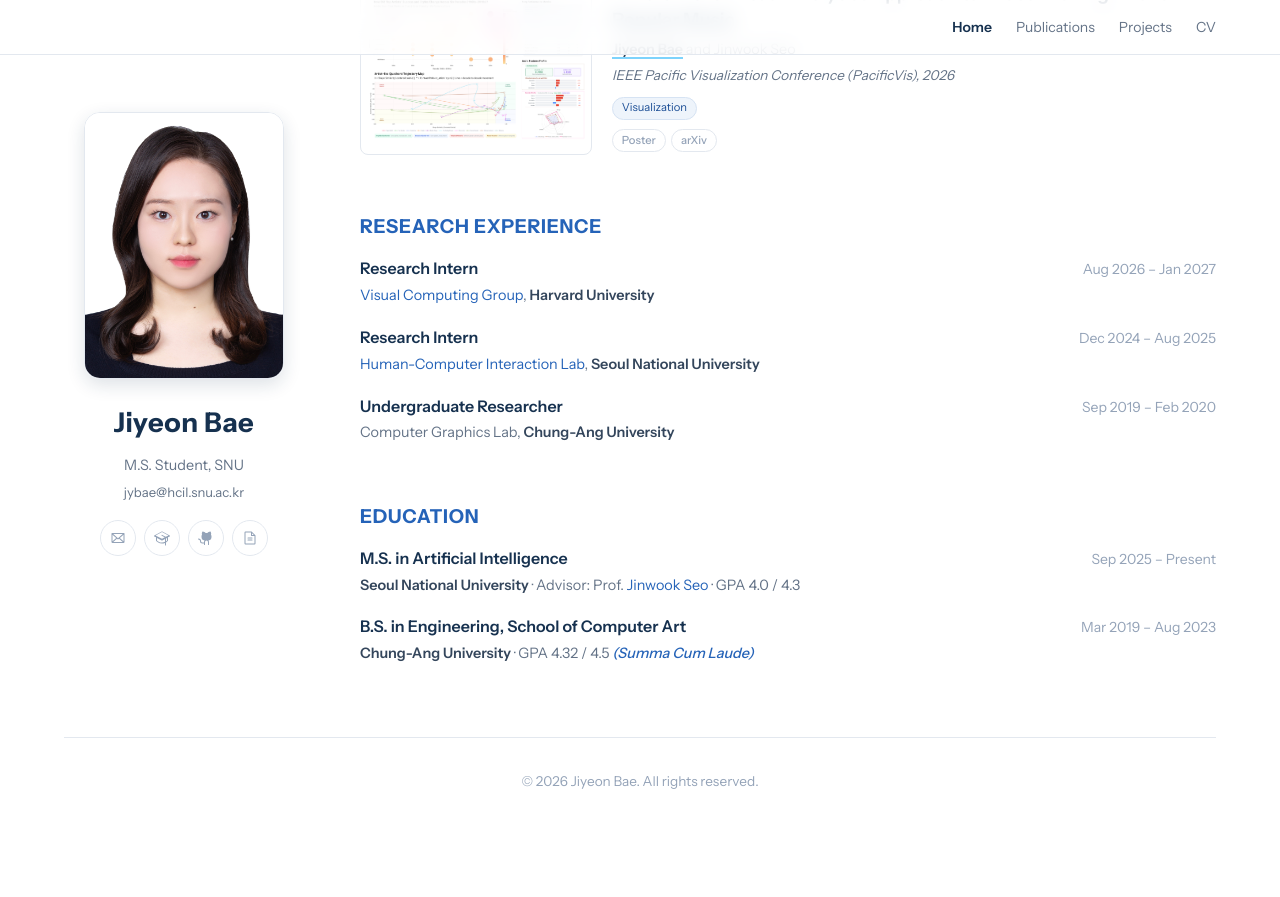
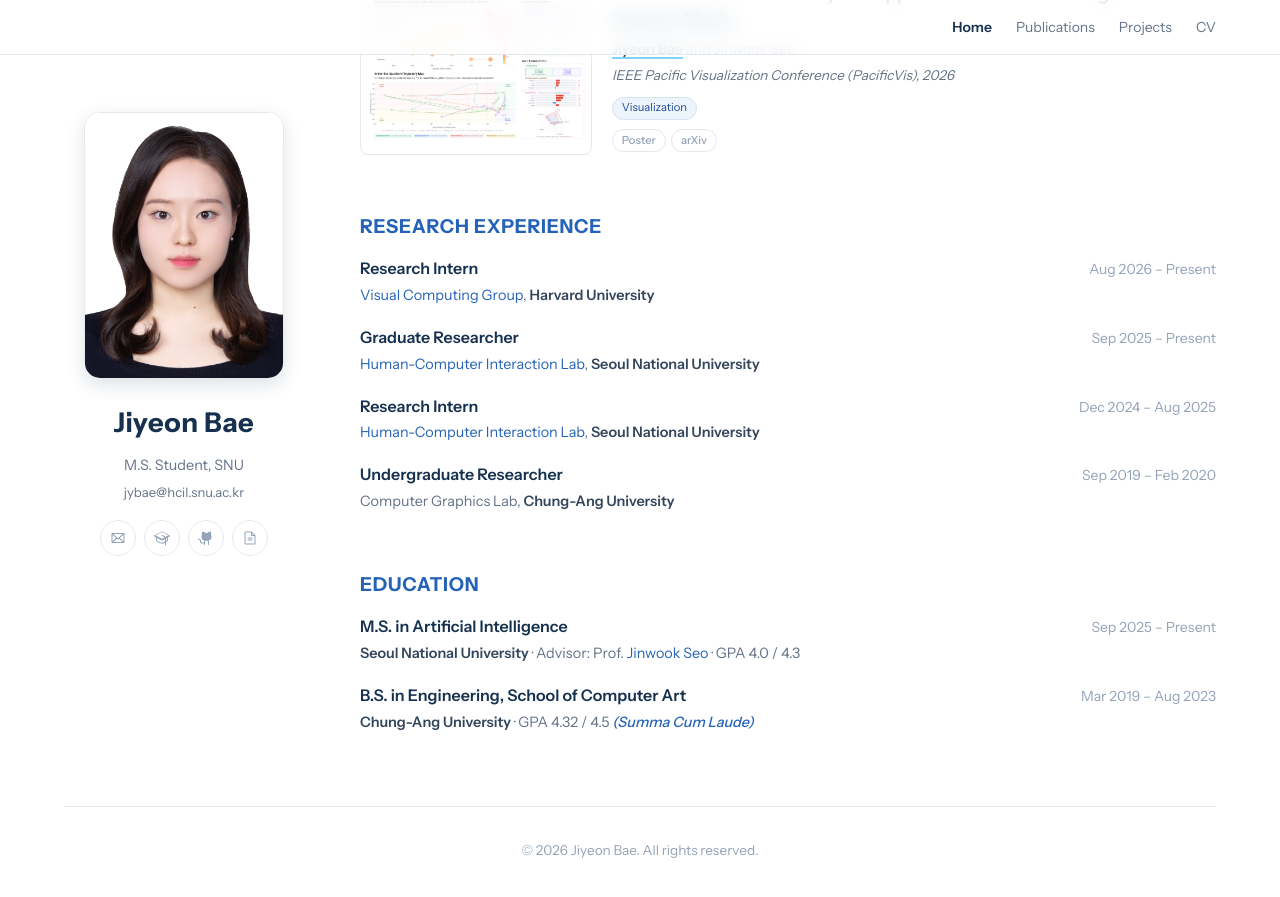
Before and after one commit to JiyeonBae/jiyeonbae.github.io, a Jekyll site: the page built from index.md, in a window 1280 px wide and 900 px high, scrolled down 1850 px. Shown: the top 897 px of the window. Built offline with Jekyll 4.4.1, drawn with Linux system fonts in a browser that asks for light colours; before the commit the page ends 2691 px from its top, so only the background shows below that.

Commit message:
Update research experience: SNU Graduate Researcher, Harvard to Present
Co-Authored-By: Claude Opus 5.5 <noreply@anthropic.com>

```diff
--- a/index.md
+++ b/index.md
@@ -129,7 +129,14 @@ title: Jiyeon Bae
           <p class="tl-title">Research Intern</p>
           <p class="tl-sub"><a href="https://vcg.seas.harvard.edu/">Visual Computing Group</a>, <span class="tl-org">Harvard University</span></p>
         </div>
-        <p class="tl-date">Aug 2026 &ndash; Jan 2027</p>
+        <p class="tl-date">Aug 2026 &ndash; Present</p>
+      </div>
+      <div class="tl-item">
+        <div class="tl-main">
+          <p class="tl-title">Graduate Researcher</p>
+          <p class="tl-sub"><a href="https://hcil.snu.ac.kr/">Human-Computer Interaction Lab</a>, <span class="tl-org">Seoul National University</span></p>
+        </div>
+        <p class="tl-date">Sep 2025 &ndash; Present</p>
       </div>
       <div class="tl-item">
         <div class="tl-main">
```
